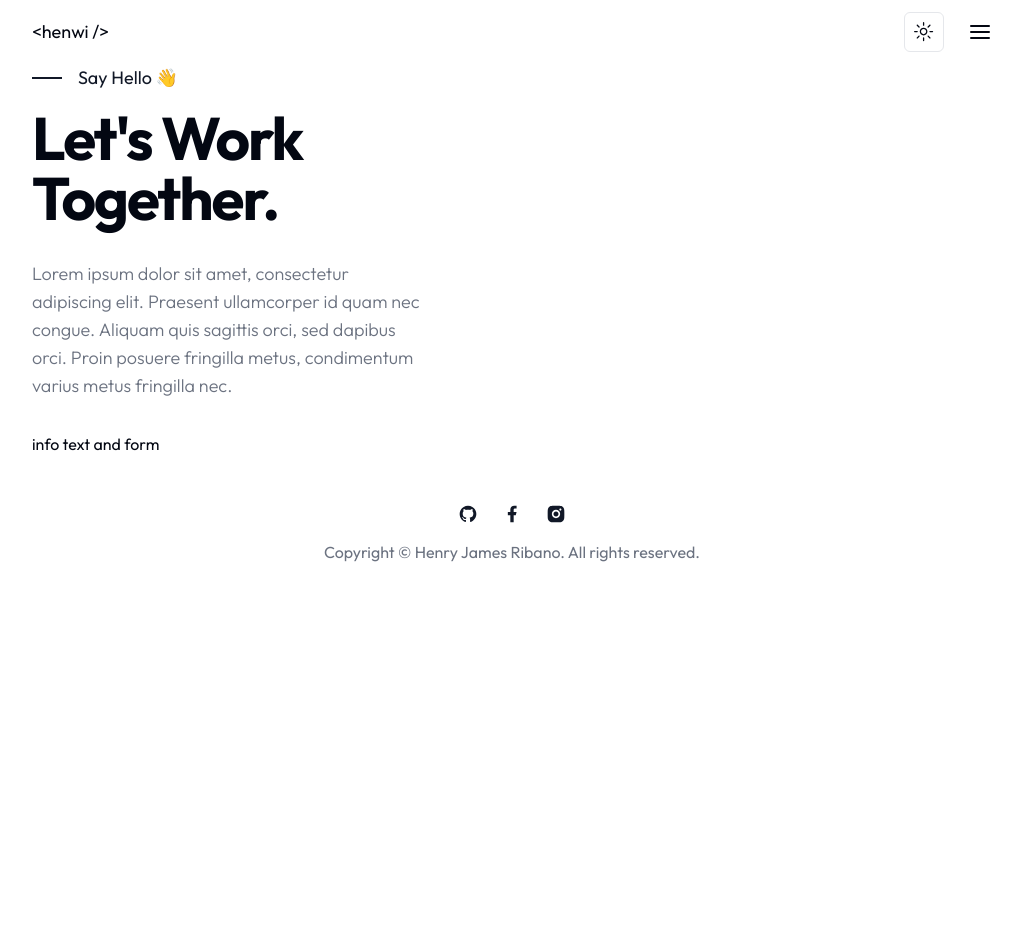
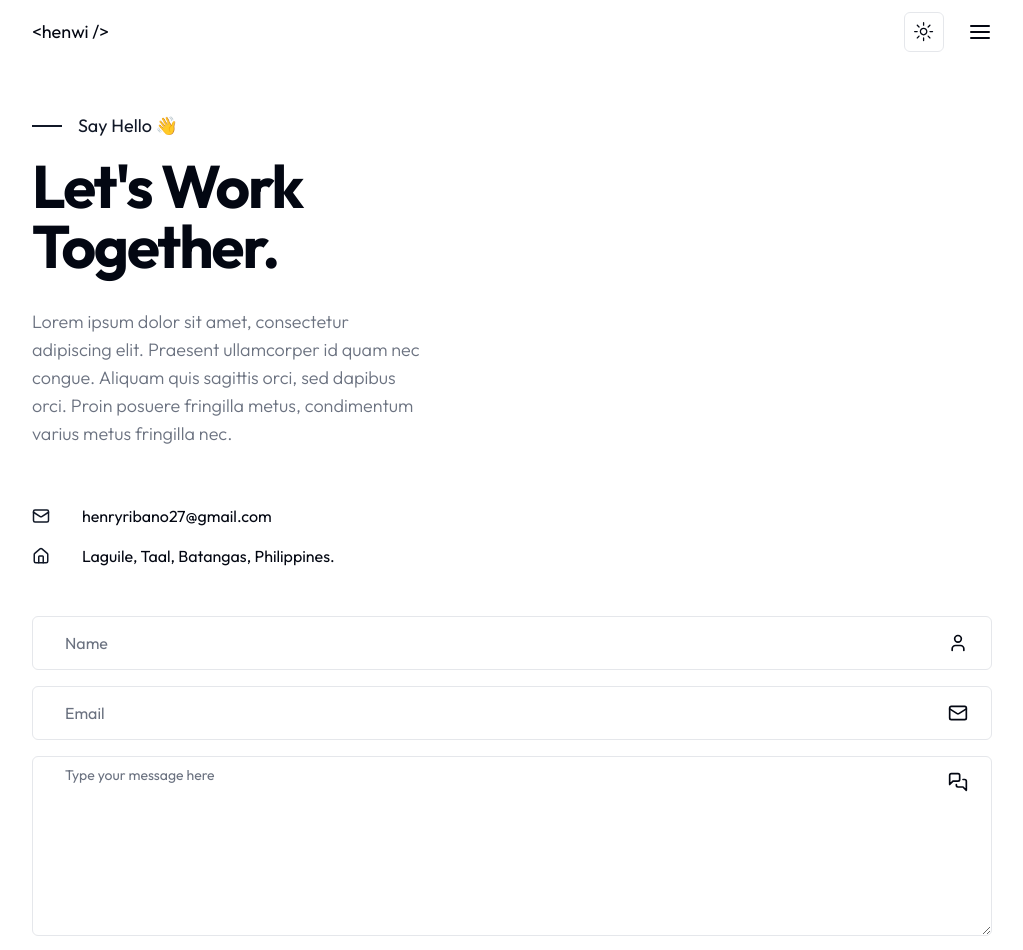
Before and after one commit to henwijames/my-portfolio, a Next.js app: page /contact in a window 1280 px wide. Shown: the top 950 px of the page, without its empty margins (128-1151 px from the left). Before the commit the page ends 800 px from the top, so only its background shows below. Built offline with nearby package versions, Linux system fonts and the light colour scheme.

Commit message:
finished

```diff
--- a/app/contact/page.jsx
+++ b/app/contact/page.jsx
@@ -1,11 +1,13 @@
 import { MailIcon, HomeIcon } from "lucide-react";
+//Components
+import Form from "@/components/Form";
 
 const Contact = () => {
     return (
         <section>
             <div className="container mx-auto">
                 {/* text and illustration */}
-                <div>
+                <div className="grid xl:grid-cols-2 pt-12 xl:h-[480px] mb-6 xl:mb-24">
                     {/* text */}
                     <div className="flex flex-col justify-center">
                         <div className="flex items-center gap-x-4 text-primary text-lg mb-4">
@@ -23,9 +25,26 @@
                             fringilla nec.
                         </p>
                     </div>
+                    {/* illustration */}
+                    <div className="hidden w-full xl:flex bg-contact_illustration_bg bg-contain bg-no-repeat bg-top"></div>
                 </div>
                 {/* info text and form */}
-                <div>info text and form</div>
+                <div className="grid xl:grid-cols-2 mb-24 xl:mb-32">
+                    {/* info text */}
+                    <div className="flex flex-col gap-y-4 xl:gap-y-12 mb-12 xl:mb-24 text-base xl:text-lg">
+                        {/* mail */}
+                        <div className="flex items-center gap-x-8">
+                            <MailIcon size={18} className="text-primary" />
+                            <div>henryribano27@gmail.com</div>
+                        </div>
+                        {/* home */}
+                        <div className="flex items-center gap-x-8">
+                            <HomeIcon size={18} className="text-primary" />
+                            <div>Laguile, Taal, Batangas, Philippines.</div>
+                        </div>
+                    </div>
+                    <Form />
+                </div>
             </div>
         </section>
     );
--- /dev/null
+++ b/components/Form.jsx
@@ -0,0 +1,34 @@
+"use client";
+
+import { Button } from "./ui/button";
+import { Input } from "./ui/input";
+import { Textarea } from "./ui/textarea";
+import { User, MailIcon, ArrowRightIcon, MessagesSquare } from "lucide-react";
+
+const Form = () => {
+    return (
+        <form className="flex flex-col gap-y-4">
+            {/* Input */}
+            <div className="relative flex items-center">
+                <Input type="name" id="name" placeholder="Name" />
+                <User className="absolute right-6" size={20} />
+            </div>
+            {/* Input */}
+            <div className="relative flex items-center">
+                <Input type="email" id="email" placeholder="Email" />
+                <MailIcon className="absolute right-6" size={20} />
+            </div>
+            {/* textarea */}
+            <div className="relative flex items-center">
+                <Textarea placeholder="Type your message here" />
+                <MessagesSquare className="absolute top-4 right-6" size={20} />
+            </div>
+            <Button className="flex items-center gap-x-1 max-w-[166px] dark:bg-secondary dark:text-white">
+                Let's Talk
+                <ArrowRightIcon size={20} />
+            </Button>
+        </form>
+    );
+};
+
+export default Form;
--- a/components/ui/input.jsx
+++ b/components/ui/input.jsx
@@ -1,19 +1,20 @@
-import * as React from "react"
+import * as React from "react";
 
-import { cn } from "@/lib/utils"
+import { cn } from "@/lib/utils";
 
 const Input = React.forwardRef(({ className, type, ...props }, ref) => {
     return (
-    (<input
+        <input
             type={type}
             className={cn(
-        "flex h-10 w-full rounded-md border border-input bg-background px-3 py-2 text-sm ring-offset-background file:border-0 file:bg-transparent file:text-sm file:font-medium placeholder:text-muted-foreground focus-visible:outline-none focus-visible:ring-2 focus-visible:ring-ring focus-visible:ring-offset-2 disabled:cursor-not-allowed disabled:opacity-50",
+                "flex h-[54px] w-full rounded-md border border-input bg-background px-8 py-2 text-base ring-offset-background file:border-0 file:bg-transparent file:text-sm file:font-medium placeholder:text-muted-foreground focus-visible:outline-none focus-visible:ring-2 focus-visible:ring-ring focus-visible:ring-offset-2 disabled:cursor-not-allowed disabled:opacity-50",
                 className
             )}
             ref={ref}
-      {...props} />)
+            {...props}
+        />
     );
-})
-Input.displayName = "Input"
+});
+Input.displayName = "Input";
 
-export { Input }
+export { Input };
--- a/components/ui/textarea.jsx
+++ b/components/ui/textarea.jsx
@@ -1,18 +1,19 @@
-import * as React from "react"
+import * as React from "react";
 
-import { cn } from "@/lib/utils"
+import { cn } from "@/lib/utils";
 
 const Textarea = React.forwardRef(({ className, ...props }, ref) => {
     return (
-    (<textarea
+        <textarea
             className={cn(
-        "flex min-h-[80px] w-full rounded-md border border-input bg-background px-3 py-2 text-sm ring-offset-background placeholder:text-muted-foreground focus-visible:outline-none focus-visible:ring-2 focus-visible:ring-ring focus-visible:ring-offset-2 disabled:cursor-not-allowed disabled:opacity-50",
+                "flex min-h-[180px] w-full rounded-md border border-input bg-background px-8 py-2 text-sm ring-offset-background placeholder:text-muted-foreground focus-visible:outline-none focus-visible:ring-2 focus-visible:ring-ring focus-visible:ring-offset-2 disabled:cursor-not-allowed disabled:opacity-50",
                 className
             )}
             ref={ref}
-      {...props} />)
+            {...props}
+        />
     );
-})
-Textarea.displayName = "Textarea"
+});
+Textarea.displayName = "Textarea";
 
-export { Textarea }
+export { Textarea };
--- a/tailwind.config.js
+++ b/tailwind.config.js
@@ -73,6 +73,9 @@
                 "accordion-down": "accordion-down 0.2s ease-out",
                 "accordion-up": "accordion-up 0.2s ease-out",
             },
+            backgroundImage: {
+                contact_illustration_bg: "url(/contact/contactme.png)",
+            },
         },
     },
     plugins: [require("tailwindcss-animate")],
```
Also changed, not shown: public/contact/contactme.PNG (added). Lines whose indentation alone changed are shown as unchanged.
